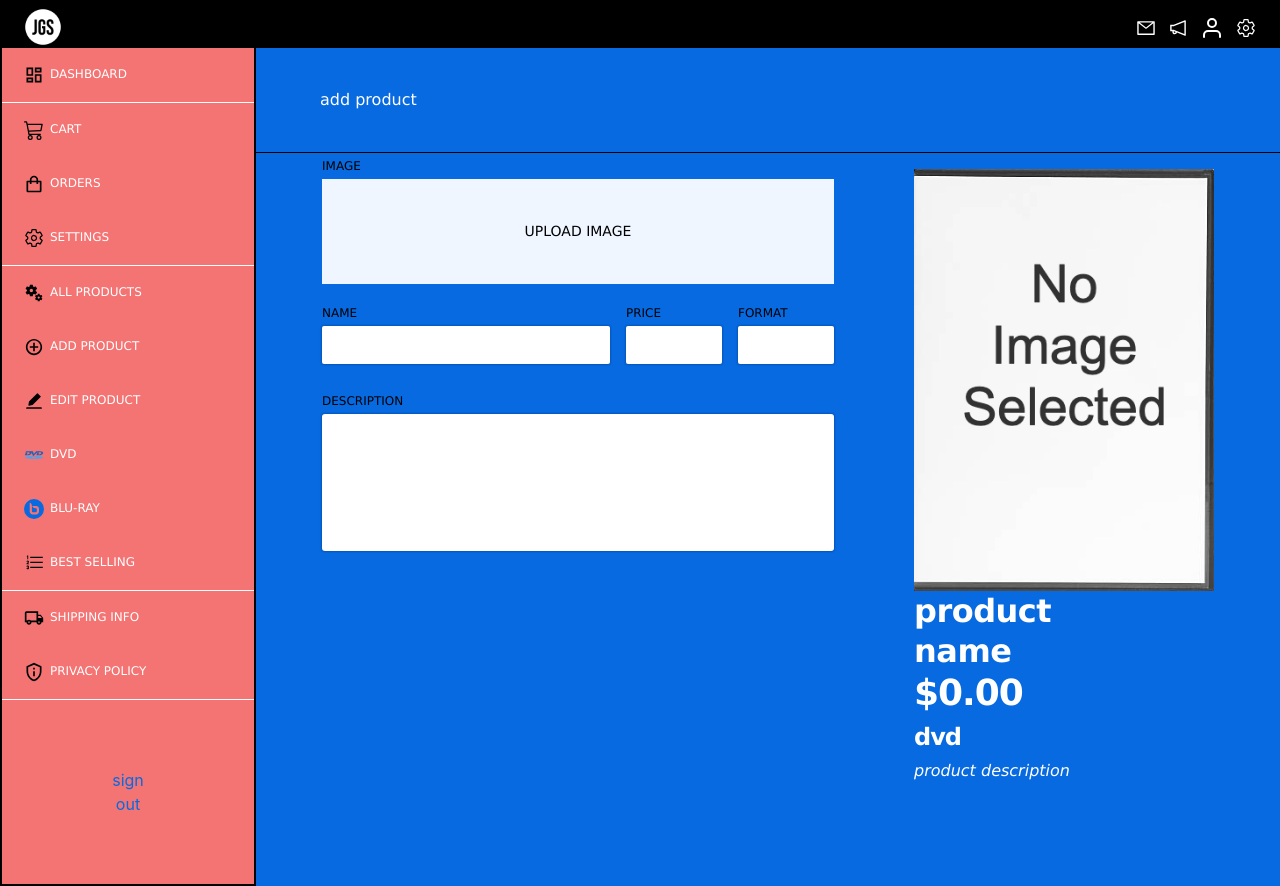
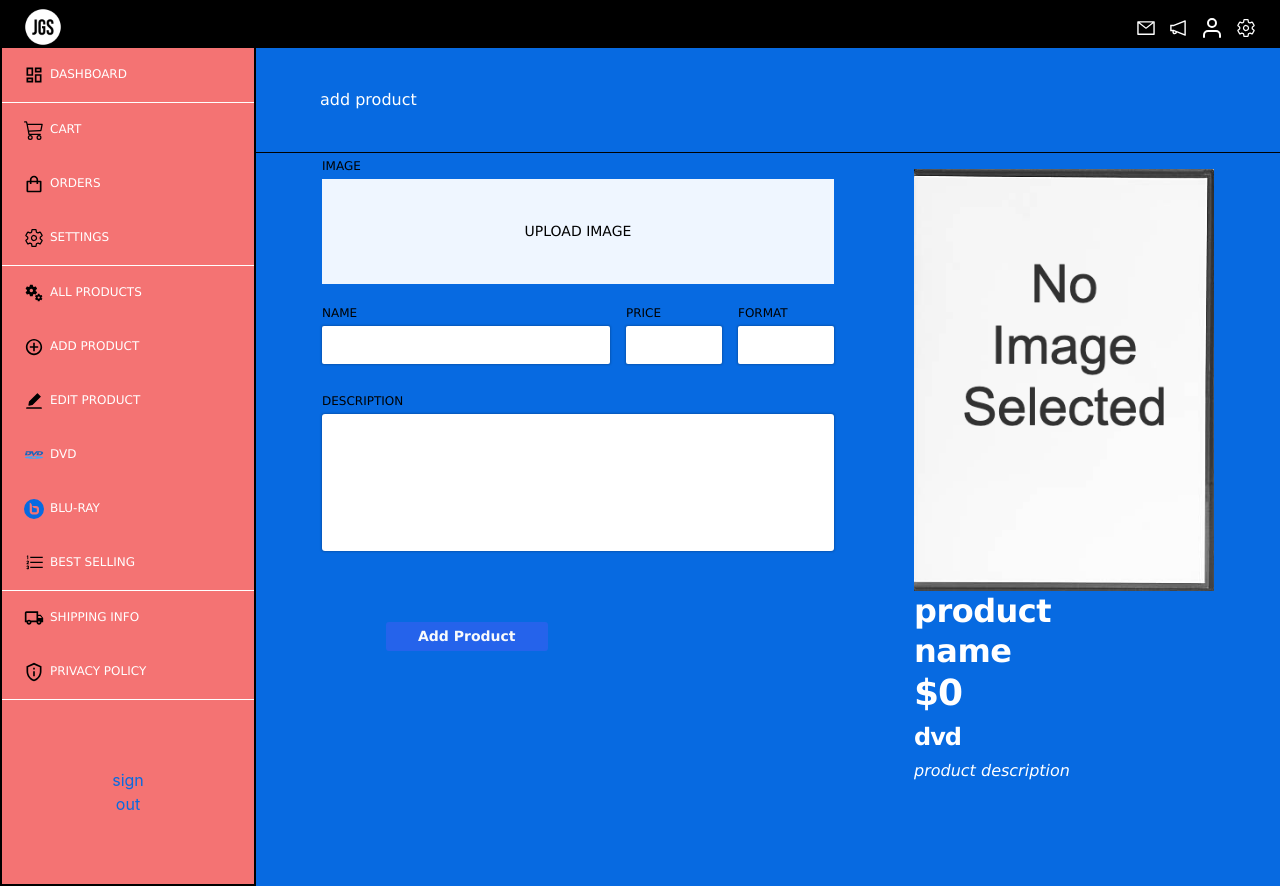
Before and after one commit to JordanDelColle/DMIT2008-Assignment02-JordanDelColle, a React (Create React App) app: page /dashboard/add in a window 1280 px wide. Built offline with nearby package versions, Linux system fonts and the light colour scheme; no server answers; sample sign-in values are in the browser's storage.

Commit message:
about to read from database

```diff
--- /dev/null
+++ b/src/components/products/EditorFeedback/EditorFeedback.js
@@ -0,0 +1,46 @@
+import React from 'react';
+import {AiOutlineCloudUpload, AiOutlineCheckCircle} from 'react-icons/ai'
+import { useNavigate } from 'react-router-dom';
+import {EditorFeedbackStyles, Feedback, FeedbackMessage, FeedbackOption} from './styles'
+import {Button} from './../../../ui/buttons'
+
+function EditorFeedback ({children, status, writeCompleted, ...props})  {
+  const navigator = useNavigate()
+  return (
+        <EditorFeedbackStyles  {...props}>
+          {
+            !status
+            ?
+            <Feedback>
+            <AiOutlineCheckCircle color="d9f99d" size="12rem"/>
+            <FeedbackMessage>
+              Product Uploaded Successfully
+            </FeedbackMessage>
+          </Feedback>
+          :
+          <Feedback>
+          <AiOutlineCloudUpload color="d9f99d" size="12rem"/>
+          <FeedbackMessage>
+            Uploading New Product
+          </FeedbackMessage>
+        </Feedback>
+          }
+          <FeedbackOption>
+            <Button
+            bc="tomato"
+            color="white"
+            onClick={()=> writeCompleted(false)}
+            disabled={status}
+            >Add Another Product</Button>
+            <Button
+            bc="cornflowerblue"
+            color="white"
+            onClick={()=> navigator('/dashboard')}
+            >View All Products</Button>
+          </FeedbackOption>
+
+        </EditorFeedbackStyles>
+  )
+}
+
+export default EditorFeedback
--- /dev/null
+++ b/src/components/products/EditorFeedback/index.js
@@ -0,0 +1 @@
+export {default as  EditorFeedback} from './EditorFeedback'
--- /dev/null
+++ b/src/components/products/EditorFeedback/styles.js
@@ -0,0 +1,28 @@
+import styled from 'styled-components';
+
+
+
+const EditorFeedbackStyles  = styled.aside`
+    width:80%;
+    margin: 4rem auto 0;
+    text-align: center;
+`;
+
+const FeedbackMessage = styled.figcaption`
+    font-size: 1.75rem;
+    font-weight: 600;
+    color: #a3e635;
+`
+
+const Feedback = styled.figure`
+`
+
+const FeedbackOption = styled.footer`
+    margin-top: 1,5rem;
+    button {
+        margin: 0.25rem;
+        width: fit-content;
+    }
+`
+
+export {EditorFeedbackStyles, Feedback, FeedbackMessage, FeedbackOption}
--- a/src/components/products/ProductDataEntryForm/ProductDataEntryForm.js
+++ b/src/components/products/ProductDataEntryForm/ProductDataEntryForm.js
@@ -4,10 +4,11 @@ import {ProductDataEntryFormStyles, ProductDescription, ProductImage, ProductNam
 import {TextArea} from './../../../ui/forms/textarea'
 import {Label, Input} from './../../../ui/forms'
 import {ProductImageDropBox} from './../ProductImageDropBox'
+import {SubmitButton} from './../../../ui/buttons'
 
-function ProductDataEntryForm ({children, handleProductName, handleProductPrice, handleProductDescription, setProductImage, handleProductFormat, ...props})  {
+function ProductDataEntryForm ({children, handleProductName, handleProductPrice, handleProductDescription, setProductImage, handleProductFormat, handleSubmit, ...props})  {
   return (
-        <ProductDataEntryFormStyles  {...props}>
+        <ProductDataEntryFormStyles  {...props} onSubmit={handleSubmit}>
           <ProductImage>
             <Label>Image</Label>
             <ProductImageDropBox setProductImage={setProductImage}/>
@@ -30,6 +31,7 @@ function ProductDataEntryForm ({children, handleProductName, handleProductPrice,
             <Label>Description</Label>
             <TextArea onChange={(e)=>handleProductDescription(e.target.value.trim())} maxLength={180} rows={6}/>
           </ProductDescription>
+          <SubmitButton width="100%" padding="0.75rem 0" margin="1.125rem 0 0 0" type="submit">Add Product</SubmitButton>
         </ProductDataEntryFormStyles>
   )
 }
--- a/src/components/products/ProductEditor/ProductEditor.js
+++ b/src/components/products/ProductEditor/ProductEditor.js
@@ -4,7 +4,7 @@ import {ProductDataEntryForm} from './../ProductDataEntryForm'
 import {ProductPreview} from "./../ProductPreview";
 import {ProductEditorStyles} from './styles'
 
-function ProductEditor ({children, productName, productPrice, productDescription, productImage, productFormat, handleProductName, handleProductPrice, handleProductDescription, setProductImage, handleProductFormat, ...props})  {
+function ProductEditor ({children, productName, productPrice, productDescription, productImage, handleSubmit, productFormat, handleProductName, handleProductPrice, handleProductDescription, setProductImage, handleProductFormat, ...props})  {
   return (
         <ProductEditorStyles  {...props}>
           <ProductDataEntryForm
@@ -13,6 +13,7 @@ function ProductEditor ({children, productName, productPrice, productDescription
             handleProductDescription={handleProductDescription}
             setProductImage={setProductImage}
             handleProductFormat={handleProductFormat}
+            handleSubmit={handleSubmit}
           />
           <ProductPreview
             productName={productName}
--- a/src/components/products/ProductImageDropBox/ProductImageDropBox.js
+++ b/src/components/products/ProductImageDropBox/ProductImageDropBox.js
@@ -7,8 +7,8 @@
     const onDrop = useCallback(acceptedFiles => {
         const path = acceptedFiles[0] ;
 
-        setProductImage(URL.createObjectURL(path))
-      }, [])
+        setProductImage({previewImage:URL.createObjectURL(path), file:acceptedFiles[0]})
+      }, [setProductImage])
       const {
         getRootProps,
         getInputProps,
--- a/src/components/products/ProductPreview/ProductPreview.js
+++ b/src/components/products/ProductPreview/ProductPreview.js
@@ -6,7 +6,7 @@ function ProductPreview ({children, productName, productPrice, productDescriptio
   return (
         <ProductPreviewStyles  {...props}>
           <ProductImage>
-            <img src={productImage} alt="hello" width="320" height="184"/>
+            <img src={productImage.previewImage} alt="hello" width="320" height="184"/>
           </ProductImage>
           <ProductName>{productName}</ProductName>
           <ProductPrice>${productPrice}</ProductPrice>
--- a/src/components/products/widgets/AddProduct/AddProduct.js
+++ b/src/components/products/widgets/AddProduct/AddProduct.js
@@ -4,13 +4,24 @@ import {useNumberFormat} from './../../../../hooks/useNumberFormat'
 import {AddProductStyles} from './styles'
 import {ProductEditor} from './../../../products/ProductEditor'
 import ProductPreview from './../../../../assets/images/no-image-selected.png'
+import { EditorFeedback } from './../../../../components/products/EditorFeedback';
+import {useAddNewProduct} from './../../../../hooks/useAddNewProduct'
+
+const defaults = {
+  name: 'Product Name',
+  price: 0.00,
+  description: 'Product Description',
+  format: 'DVD'
+}
 
 function AddProduct ({children, ...props})  {
-  const [productName, setProductName] = useState('Product Name')
-  const [productPrice, setProductPrice] = useState('0.00')
-  const [productDescription, setProductDescription] = useState('Product Description')
-  const [productImage, setProductImage] = useState(ProductPreview)
-  const [productFormat, setProductFormat] = useState('DVD')
+  const [isWriting, setIsWriting] = useState(false)
+  const [productName, setProductName] = useState(defaults.name)
+  const [productPrice, setProductPrice] = useState(defaults.price)
+  const [productDescription, setProductDescription] = useState(defaults.description)
+  const [productImage, setProductImage] = useState({previewImage:ProductPreview, file:null})
+  const [productFormat, setProductFormat] = useState(defaults.format)
+  const [loading, productLoader] = useAddNewProduct();
   const formatter = useNumberFormat();
 
   function handleProductName (name) {
@@ -26,6 +37,29 @@ function AddProduct ({children, ...props})  {
   function handleProductFormat (format) {
     setProductFormat(format)
   }
+
+  function handleSubmit (e) {
+    e.preventDefault();
+    const productData = {
+      productName,
+      productPrice,
+      productDescription,
+      productFormat
+    }
+    setIsWriting(true)
+    productLoader(productData, productImage.file)
+    setProductName(defaults.name)
+    setProductPrice(defaults.price)
+    setProductDescription(defaults.description)
+    setProductImage({previewImage:ProductPreview, file:null})
+    setProductFormat(defaults.format)
+  }
+  if (isWriting)
+  {
+    return <EditorFeedback status={loading} writeCompleted={setIsWriting}/>
+  }
+  else
+  {
     return (
       <AddProductStyles  {...props}>
         <ProductEditor
@@ -39,9 +73,11 @@ function AddProduct ({children, ...props})  {
         handleProductDescription={handleProductDescription}
         setProductImage={setProductImage}
         handleProductFormat={handleProductFormat}
+        handleSubmit={handleSubmit}
         />
       </AddProductStyles>
 )
   }
+}
 
 export default AddProduct
--- /dev/null
+++ b/src/hooks/useAddNewProduct.js
@@ -0,0 +1,37 @@
+import {ref, push, set} from "firebase/database"
+import {ref as storageRef, uploadBytes, getDownloadURL} from "firebase/storage"
+import {db, storage} from "./../libs/firebase"
+import { useState } from "react"
+
+function useAddNewProduct() {
+    const [loading, setLoading] = useState(false)
+
+    const productLoader = async function(productData, imageFile) {
+
+        setLoading(true);
+        const newRef = await push(ref(db, 'products'))
+
+        const imageRef = await storageRef(storage, `images/products/${imageFile.name}`)
+        const uploadRef = await uploadBytes(imageRef, imageFile)
+        const imageUrl = await getDownloadURL(imageRef)
+        set (newRef, {...productData})
+
+        let results = Promise.all([newRef, imageRef, uploadRef, imageUrl])
+
+        results.then(()=>{
+            set(newRef, {
+                ...productData,
+                imageUrl,
+                imageStoragePath:uploadRef.metadata.fullPath,
+                uid:newRef.key })
+        })
+        .then(()=>{
+            setLoading(false)
+        })
+
+    }
+
+    return [loading, productLoader]
+}
+
+export {useAddNewProduct}
--- a/src/libs/firebase/index.js
+++ b/src/libs/firebase/index.js
@@ -2,6 +2,7 @@
 import { initializeApp } from "firebase/app";
 import {getDatabase} from "firebase/database"
 import {getAuth} from "firebase/auth"
+import {getStorage} from "firebase/storage"
 
 // Set Up the Firebase Config with .env the Create React App Way.
 // This will have to be added to netlify.
@@ -19,5 +20,6 @@ const firebaseConfig = {
 const app = initializeApp(firebaseConfig);
 const auth = getAuth(app)
 const db = getDatabase(app)
+const storage = getStorage(app)
 
-export {auth, db}
+export {auth, db, storage}
--- a/src/ui/buttons/index.js
+++ b/src/ui/buttons/index.js
@@ -24,4 +24,11 @@ const SignInButton = styled.button`
     padding: 0.5rem 1rem;
 `;
 
-export {Button, IconButton, SignInButton}
+const SubmitButton = styled(Button)`
+    background-color: ${props => props.bgcolor || '#2563eb'};
+    color: ${props => props.color || '#f8fafc'};
+    font-weight: ${props => props.fw || '700'};
+    font-size: ${props => props.fs || '14px'};
+`
+
+export {Button, IconButton, SignInButton, SubmitButton}
```
Also changed, not shown: 1 other file (tests, documents, lock files or other folders). Lines whose indentation alone changed are shown as unchanged.
